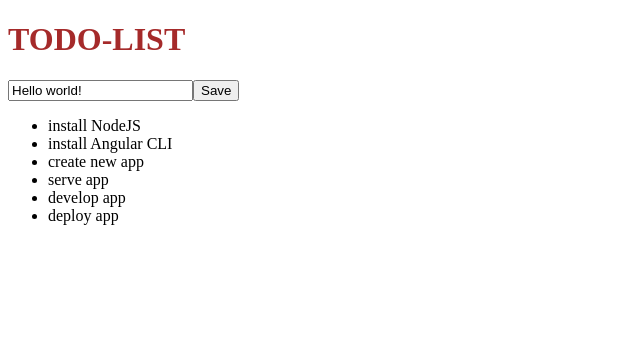
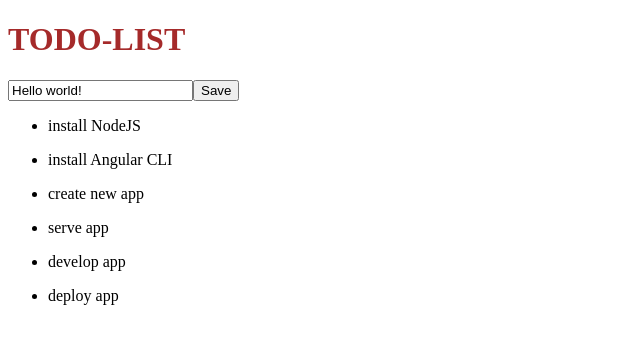
Before and after one commit to SilviaSto/todo-list, an Angular app in the folder todo-list/: page / in a window 1280 px wide. Shown: the top 344 px of the page, without its empty margins (0-640 px from the left). Built offline with nearby package versions, Linux system fonts and the light colour scheme.

Commit message:
add @input decorator

```diff
--- a/todo-list/src/app/app.component.html
+++ b/todo-list/src/app/app.component.html
@@ -6,6 +6,6 @@
 
 <ul>
   <li *ngFor="let todoItem of todoList"> <!--*ngFor is a built-in derictive-->
-    {{ todoItem.title }}
+    <app-todo-item [item]="todoItem"></app-todo-item>
   </li>
 </ul>
--- a/todo-list/src/app/components/todo-item/todo-item.component.html
+++ b/todo-list/src/app/components/todo-item/todo-item.component.html
@@ -1,3 +1,3 @@
 <p>
-  todo-item works!
+  {{item.title}}
 </p>
--- a/todo-list/src/app/components/todo-item/todo-item.component.ts
+++ b/todo-list/src/app/components/todo-item/todo-item.component.ts
@@ -1,4 +1,4 @@
-import { Component, OnInit } from '@angular/core';
+import { Component, OnInit, Input } from '@angular/core';
 
 @Component({
   selector: 'app-todo-item',
@@ -6,6 +6,7 @@
   styleUrls: ['./todo-item.component.css']
 })
 export class TodoItemComponent implements OnInit {
+  @Input() item;
 
   constructor() { }
 
```
